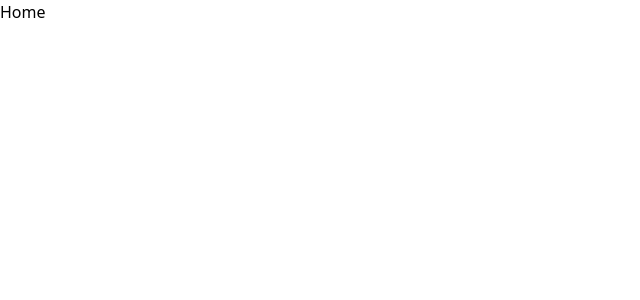
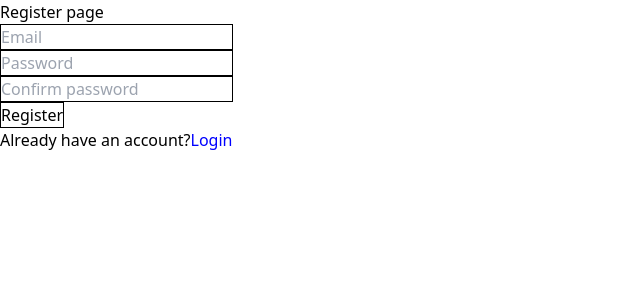
Before and after one commit to ilyevskii/pdf-generator, a React (Create React App) app in the folder client/: page / in a window 1280 px wide. Shown: the top 300 px of the page, without its empty margins (0-640 px from the left). Built offline with nearby package versions, Linux system fonts and the light colour scheme.

Commit message:
Added Auth provider and router

```diff
--- a/client/src/App.tsx
+++ b/client/src/App.tsx
@@ -1,14 +1,18 @@
 import {BrowserRouter as Router, Route, Routes, Navigate} from "react-router-dom";
 import React from 'react';
 
-import {Register, Home} from "pages";
+import {Register, Home, Login} from "pages";
+import {useAuth} from "./contexts/Auth/AuthContext";
 
 function App(): JSX.Element {
+    const {user}  = useAuth();
+
     return (
         <Router>
             <Routes>
-          <Route path="/" element={<Home/>} />
-          <Route path="/register" element={<Register />} />
+                <Route path="/" element={user ? <Home/> : <Register />} />
+                <Route path="/register" element={user ? <Navigate to="/" /> : <Register />} />
+                <Route path="/login" element={user ? <Navigate to="/"/> : <Login/>}/>
             </Routes>
         </Router>
     );
--- a/client/src/index.tsx
+++ b/client/src/index.tsx
@@ -2,13 +2,16 @@ import React from 'react';
 import ReactDOM from 'react-dom/client';
 import './index.css';
 import App from './App';
+import {AuthContextProvider} from "./contexts/Auth/AuthContext";
 
 const root: ReactDOM.Root = ReactDOM.createRoot(
   document.getElementById('root') as HTMLElement
 );
 
 root.render(
-  <React.StrictMode>
-    <App />
-  </React.StrictMode>
+    <AuthContextProvider>
+        <React.StrictMode>
+            <App />
+        </React.StrictMode>
+    </AuthContextProvider>
 );
```
Lines whose indentation alone changed are shown as unchanged.
